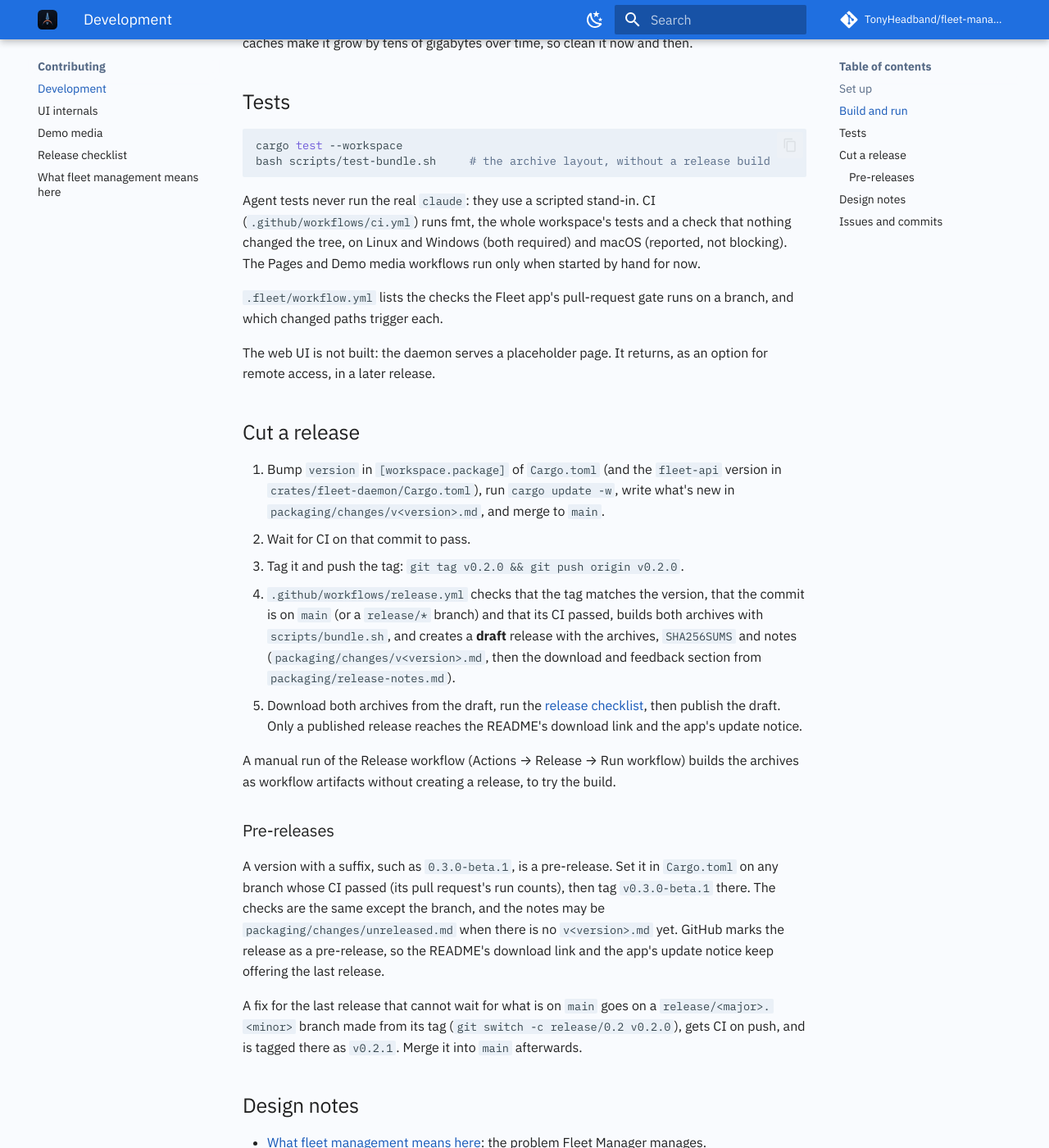
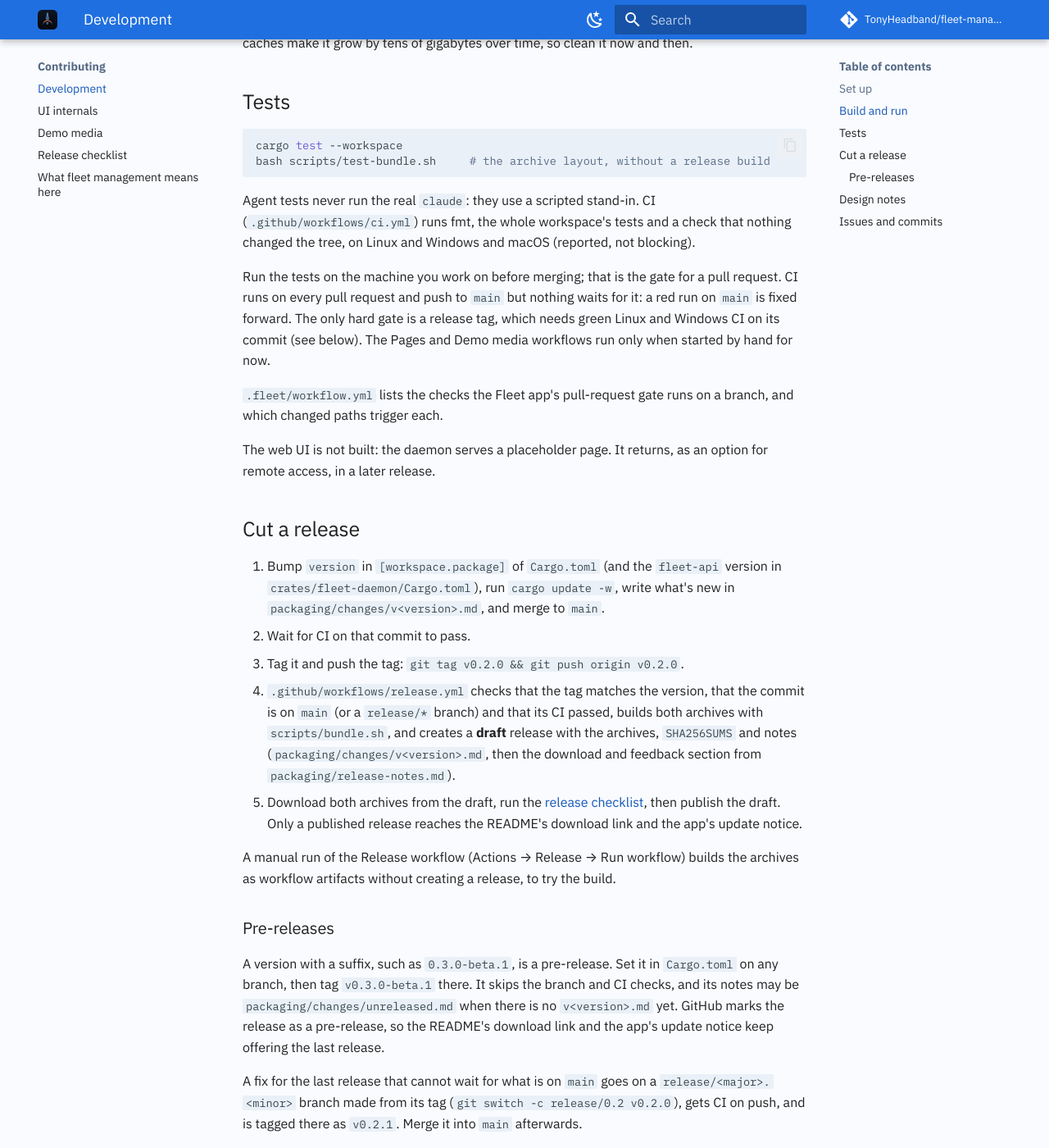
Before and after one commit to TonyHeadband/fleet-manager, an MkDocs documentation site: the page built from docs/contributing/development.md, in a window 1280 px wide and 1400 px high, scrolled down 1052 px. Shown: the whole window at 82% size. Built offline with MkDocs 1.6.1 and Material for MkDocs 9.7.7, drawn with Linux system fonts in a browser that asks for light colours; comment, search, counter and statistics services are not loaded.

Commit message:
ci(release): only a release tag waits for CI; pre-releases and merges do not
Waiting for CI before every merge cost far more time than it caught: the tests
already run on the machine the work is done on. A release reaches users, so
its tag still needs green Linux and Windows CI on main or release/*; a
pre-release is for trying a build and waits on nothing.

Co-Authored-By: Claude Opus 5.5 <noreply@anthropic.com>

````diff
--- a/docs/contributing/development.md
+++ b/docs/contributing/development.md
@@ -45,8 +45,12 @@ bash scripts/test-bundle.sh     # the archive layout, without a release build
 ```
 
 Agent tests never run the real `claude`: they use a scripted stand-in. CI (`.github/workflows/ci.yml`) runs fmt,
-the whole workspace's tests and a check that nothing changed the tree, on Linux and Windows (both required) and
-macOS (reported, not blocking). The Pages and Demo media workflows run only when started by hand for now.
+the whole workspace's tests and a check that nothing changed the tree, on Linux and Windows and macOS (reported,
+not blocking).
+
+Run the tests on the machine you work on before merging; that is the gate for a pull request. CI runs on every pull
+request and push to `main` but nothing waits for it: a red run on `main` is fixed forward. The only hard gate is a
+release tag, which needs green Linux and Windows CI on its commit (see below). The Pages and Demo media workflows run only when started by hand for now.
 
 `.fleet/workflow.yml` lists the checks the Fleet app's pull-request gate runs on a branch, and which changed paths
 trigger each.
@@ -62,8 +66,8 @@ later release.
 2. Wait for CI on that commit to pass.
 3. Tag it and push the tag: `git tag v0.2.0 && git push origin v0.2.0`.
 4. `.github/workflows/release.yml` checks that the tag matches the version, that the commit is on `main` (or a
-   `release/*` branch) and that its CI passed, builds both archives with `scripts/bundle.sh`, and creates a **draft** release with the
-   archives, `SHA256SUMS` and notes (`packaging/changes/v<version>.md`, then the download and feedback section from
+   `release/*` branch) and that its CI passed, builds both archives with `scripts/bundle.sh`, and creates a
+   **draft** release with the archives, `SHA256SUMS` and notes (`packaging/changes/v<version>.md`, then the download and feedback section from
    `packaging/release-notes.md`).
 5. Download both archives from the draft, run the [release checklist](acceptance/gui.md), then publish the
    draft. Only a published release reaches the README's download link and the app's update notice.
@@ -73,9 +77,9 @@ artifacts without creating a release, to try the build.
 
 ### Pre-releases
 
-A version with a suffix, such as `0.3.0-beta.1`, is a pre-release. Set it in `Cargo.toml` on any branch whose CI
-passed (its pull request's run counts), then tag `v0.3.0-beta.1` there. The checks are the same except the branch,
-and the notes may be `packaging/changes/unreleased.md` when there is no `v<version>.md` yet. GitHub marks the
+A version with a suffix, such as `0.3.0-beta.1`, is a pre-release. Set it in `Cargo.toml` on any branch, then tag
+`v0.3.0-beta.1` there. It skips the branch and CI checks, and its notes may be `packaging/changes/unreleased.md`
+when there is no `v<version>.md` yet. GitHub marks the
 release as a pre-release, so the README's download link and the app's update notice keep offering the last
 release.
 
````
Also changed, not shown: 1 other file.
